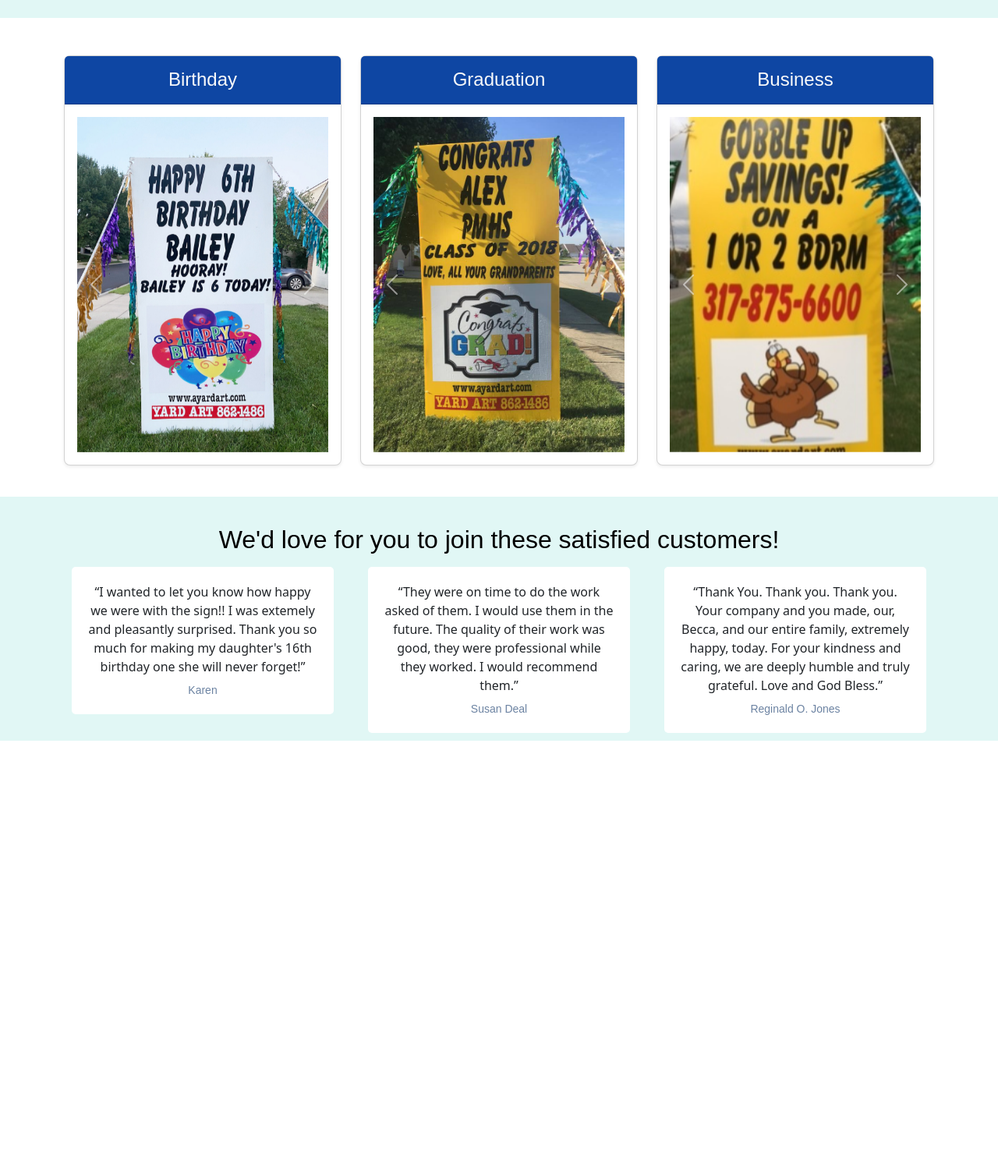
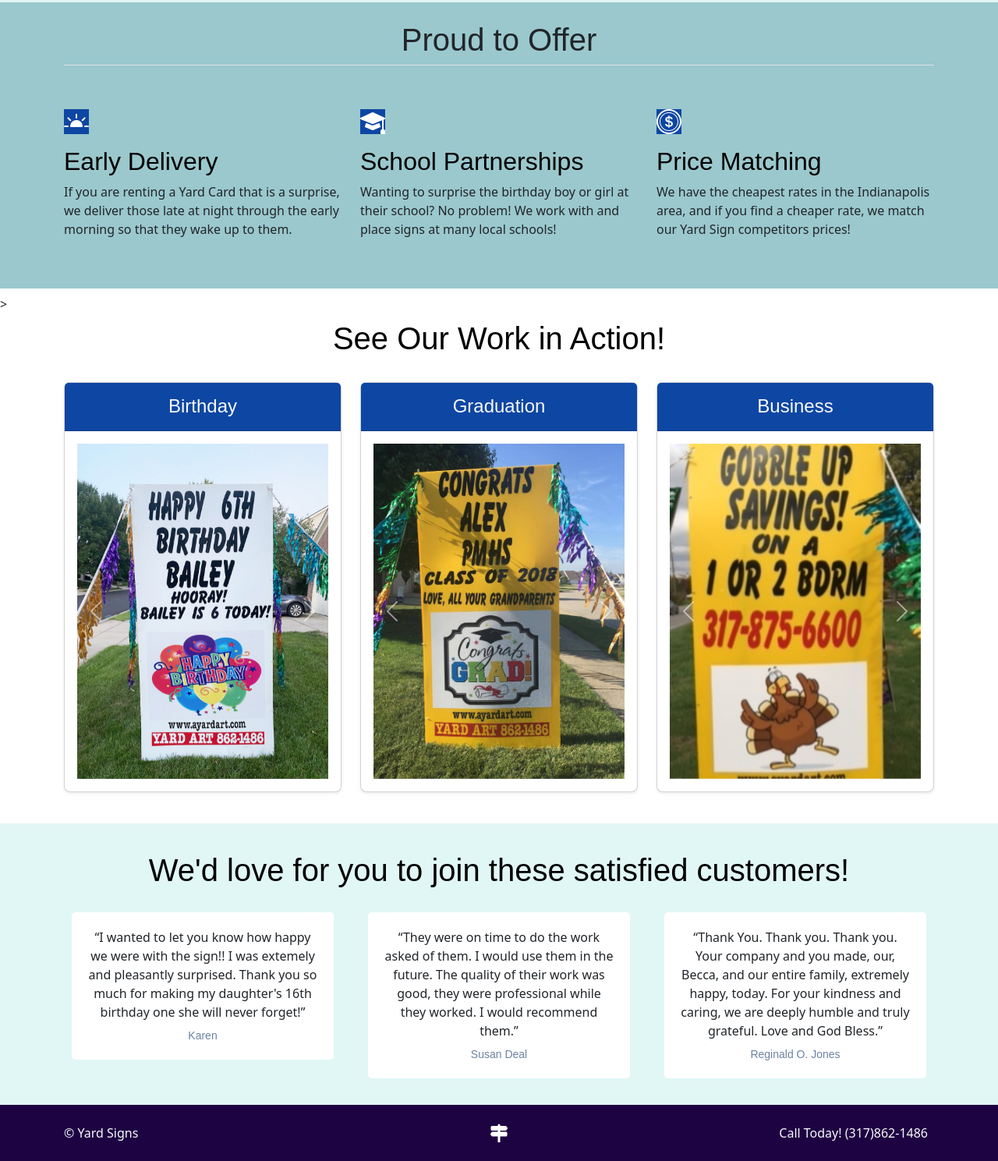
Before and after one commit to bgweaver/yardart, a plain HTML site: page index.html in a window 1280 px wide. Shown: the part 857-2346 px from the top of the page at 78% size. Before the commit the page ends 1807 px from the top, so only its background shows below. Drawn offline with nearby package versions, Linux system fonts and the light colour scheme.

Commit message:
Update index.html

```diff
--- a/index.html
+++ b/index.html
@@ -16,7 +16,7 @@
     <section class="darkBlue">
       <div class="container darkBlue">
           <header class="d-flex flex-wrap justify-content-center py-3 mb-4">
-            <a href="/" class="d-flex align-items-center mb-3 mb-md-0 me-md-auto link-body-emphasis text-decoration-none">
+            <a class="d-flex align-items-center mb-3 mb-md-0 me-md-auto link-body-emphasis text-decoration-none">
               <svg xmlns="http://www.w3.org/2000/svg" width="24" height="24" fill="white" class="bi bi-signpost-2-fill mx-2" viewBox="0 0 16 16">
                 <path d="M7.293.707A1 1 0 0 0 7 1.414V2H2a1 1 0 0 0-1 1v2a1 1 0 0 0 1 1h5v1H2.5a1 1 0 0 0-.8.4L.725 8.7a.5.5 0 0 0 0 .6l.975 1.3a1 1 0 0 0 .8.4H7v5h2v-5h5a1 1 0 0 0 1-1V8a1 1 0 0 0-1-1H9V6h4.5a1 1 0 0 0 .8-.4l.975-1.3a.5.5 0 0 0 0-.6L14.3 2.4a1 1 0 0 0-.8-.4H9v-.586A1 1 0 0 0 7.293.707"/>
               </svg>
@@ -48,13 +48,22 @@
             <div id="carouselExampleAutoplaying" class="carousel slide carousel-container" data-bs-ride="carousel">
                 <div class="carousel-inner">
                     <div class="carousel-item active">
-                        <img src="./images/ayardart_photo.jpg" class="d-block w-100" alt="...">
+                        <img src="./images/ayardart_photo.jpg" class="d-block w-100" alt="yard sign">
                     </div>
                     <div class="carousel-item">
-                        <img src="./images/ayardart2.jpg" class="d-block w-100" alt="...">
+                        <img src="./images/ayardart2.jpg" class="d-block w-100" alt="yard sign">
                     </div>
                     <div class="carousel-item">
-                        <img src="./images/ayardart3.jpg" class="d-block w-100" alt="...">
+                        <img src="./images/ayardart3.jpg" class="d-block w-100" alt="yard sign">
+                    </div>
+                    <div class="carousel-item">
+                      <img src="./images/ayardart5.jpg" class="d-block w-100" alt="yard sign">
+                    </div>
+                    <div class="carousel-item">
+                      <img src="./images/ayardart_photo2.jpg" class="d-block w-100" alt="yard sign">
+                    </div>
+                    <div class="carousel-item">
+                      <img src="./images/ayardart_photo3.jpg" class="d-block w-100" alt="yard sign">
                     </div>
                 </div>
                 <button class="carousel-control-prev" type="button" data-bs-target="#carouselExampleAutoplaying" data-bs-slide="prev">
@@ -75,17 +84,61 @@
         </div>
     </div>
 
-    <!-- Features -->
-        <div class="p-2 mb-5 text-center aqua">
+    <!-- Jumbo -->
+        <div class="p-2 mb-0 text-center aqua">
             <div class="container py-5 aqua">
-                <h2 class="text-body-emphasis">Why Rent from Yard Art?</h2>
+                <h2 class="text-body-emphasis display-6">Why Rent from Yard Art?</h2>
                 <p class="col-lg-8 mx-auto lead">
-                If you are looking to rent a Yard Sign, look no further.  Yard Signs in Indianapolis is the No. 1 Yard Card rental company in Indianapolis!  Our goal is to provide our customers with outstanding, cheap, affordable Yard Signs delivered by our reliable company.  We have the cheapest rates in the Indianapolis area, and if you find a cheaper rate, we match our Yard Sign competitors prices!
-                </p>
+                If you are looking to rent a Yard Sign, look no further.  Yard Signs in Indianapolis is the No. 1 Yard Card rental company in Indianapolis!  Our goal is to provide our customers with outstanding, cheap, affordable Yard Signs delivered by our reliable company.</p>
             </div>
         </div>
 
-    <!--Carousels-->
+    <!--Features-->
+        <section class="darkAqua">
+          <div class="container mt-0 mb-2 pt-4 darkAqua" id="featured-3">
+            <h2 class="pb-2 border-bottom text-center display-6"">Proud to Offer</h2>
+            <div class="row g-4 py-5 row-cols-1 row-cols-lg-3">
+              <div class="feature col">
+                <div class="d-inline-flex align-items-center justify-content-center fs-2 mb-3 feature-icon blue">
+                  <svg xmlns="http://www.w3.org/2000/svg" width="32" height="32" fill="white" class="bi bi-brightness-alt-high-fill" viewBox="0 0 16 16">
+                    <path d="M8 3a.5.5 0 0 1 .5.5v2a.5.5 0 0 1-1 0v-2A.5.5 0 0 1 8 3m8 8a.5.5 0 0 1-.5.5h-2a.5.5 0 0 1 0-1h2a.5.5 0 0 1 .5.5m-13.5.5a.5.5 0 0 0 0-1h-2a.5.5 0 0 0 0 1zm11.157-6.157a.5.5 0 0 1 0 .707l-1.414 1.414a.5.5 0 1 1-.707-.707l1.414-1.414a.5.5 0 0 1 .707 0m-9.9 2.121a.5.5 0 0 0 .707-.707L3.05 5.343a.5.5 0 1 0-.707.707zM8 7a4 4 0 0 0-4 4 .5.5 0 0 0 .5.5h7a.5.5 0 0 0 .5-.5 4 4 0 0 0-4-4"/>
+                  </svg>
+                </div>
+                <h4 class="fs-2 text-body-emphasis">Early Delivery</h4>
+                <p>If you are renting a Yard Card that is a surprise, we deliver those late at night through the early morning so that they wake up to them.</p>
+              </div>
+              <div class="feature col">
+                <div class="d-inline-flex align-items-center justify-content-center fs-2 mb-3 feature-icon blue">
+                  <svg xmlns="http://www.w3.org/2000/svg" width="32" height="32" fill="white" class="bi bi-mortarboard-fill" viewBox="0 0 16 16">
+                    <path d="M8.211 2.047a.5.5 0 0 0-.422 0l-7.5 3.5a.5.5 0 0 0 .025.917l7.5 3a.5.5 0 0 0 .372 0L14 7.14V13a1 1 0 0 0-1 1v2h3v-2a1 1 0 0 0-1-1V6.739l.686-.275a.5.5 0 0 0 .025-.917z"/>
+                    <path d="M4.176 9.032a.5.5 0 0 0-.656.327l-.5 1.7a.5.5 0 0 0 .294.605l4.5 1.8a.5.5 0 0 0 .372 0l4.5-1.8a.5.5 0 0 0 .294-.605l-.5-1.7a.5.5 0 0 0-.656-.327L8 10.466z"/>
+                  </svg>
+                </div>
+                <h4 class="fs-2 text-body-emphasis">School Partnerships</h4>
+                <p>Wanting to surprise the birthday boy or girl at their school? No problem! We work with and place signs at many local schools!</p>
+              </div>
+              <div class="feature col">
+                <div class="d-inline-flex align-items-center justify-content-center fs-2 mb-3 feature-icon blue">
+                  <svg xmlns="http://www.w3.org/2000/svg" width="32" height="32" fill="white" class="bi bi-coin" viewBox="0 0 16 16">
+                    <path d="M5.5 9.511c.076.954.83 1.697 2.182 1.785V12h.6v-.709c1.4-.098 2.218-.846 2.218-1.932 0-.987-.626-1.496-1.745-1.76l-.473-.112V5.57c.6.068.982.396 1.074.85h1.052c-.076-.919-.864-1.638-2.126-1.716V4h-.6v.719c-1.195.117-2.01.836-2.01 1.853 0 .9.606 1.472 1.613 1.707l.397.098v2.034c-.615-.093-1.022-.43-1.114-.9zm2.177-2.166c-.59-.137-.91-.416-.91-.836 0-.47.345-.822.915-.925v1.76h-.005zm.692 1.193c.717.166 1.048.435 1.048.91 0 .542-.412.914-1.135.982V8.518z"/>
+                    <path d="M8 15A7 7 0 1 1 8 1a7 7 0 0 1 0 14m0 1A8 8 0 1 0 8 0a8 8 0 0 0 0 16"/>
+                    <path d="M8 13.5a5.5 5.5 0 1 1 0-11 5.5 5.5 0 0 1 0 11m0 .5A6 6 0 1 0 8 2a6 6 0 0 0 0 12"/>
+                  </svg>
+                </div>
+                <h4 class="fs-2 text-body-emphasis">Price Matching</h4>
+                <p>We have the cheapest rates in the Indianapolis area, and if you find a cheaper rate, we match our Yard Sign competitors prices!</p>
+              </div>
+            </div>
+          </div>
+        </section>
+        >
+
+    <!--Gallery-->
+    <div class="p-2 mb-0 text-center">
+      <div class="container pb-3">
+        <h2 class="text-body-emphasis display-6">See Our Work in Action!</h2>
+      </div>
+    </div>
     <div class="container">
         <div class="row row-cols-1 row-cols-md-3 mb-3 text-center">
             <div class="col">
@@ -97,13 +150,13 @@
                     <div id="bday" class="carousel slide">
                         <div class="carousel-inner">
                           <div class="carousel-item active">
-                            <img src="./images/ayardartayardart.jpg" class="d-block w-100" alt="...">
+                            <img src="./images/ayardartayardart.jpg" class="d-block w-100" alt="yard sign">
                           </div>
                           <div class="carousel-item">
-                            <img src="./images/Sweet16YardCardIndianapolis1.jpg" class="d-block w-100" alt="...">
+                            <img src="./images/Sweet16YardCardIndianapolis1.jpg" class="d-block w-100" alt="yard sign">
                           </div>
                           <div class="carousel-item">
-                            <img src="./images/40thBirthdayYardSignIndianapolis5.jpg" class="d-block w-100" alt="...">
+                            <img src="./images/40thBirthdayYardSignIndianapolis5.jpg" class="d-block w-100" alt="yard sign">
                           </div>
                         </div>
                         <button class="carousel-control-prev" type="button" data-bs-target="#bday" data-bs-slide="prev">
@@ -127,13 +180,13 @@
                     <div id="grad" class="carousel slide">
                         <div class="carousel-inner">
                           <div class="carousel-item active">
-                            <img src="./images/GraduationYardCardIndianapolisIN1.jpg" class="d-block w-100" alt="...">
+                            <img src="./images/GraduationYardCardIndianapolisIN1.jpg" class="d-block w-100" alt="yard sign">
                           </div>
                           <div class="carousel-item">
-                            <img src="./images/GraduationYardCardsYartArt1.jpg" class="d-block w-100" alt="...">
+                            <img src="./images/GraduationYardCardsYartArt1.jpg" class="d-block w-100" alt="yard sign">
                           </div>
                           <div class="carousel-item">
-                            <img src="./images/GraduationYardSignIndianapolis2.jpg" class="d-block w-100" alt="...">
+                            <img src="./images/GraduationYardSignIndianapolis2.jpg" class="d-block w-100" alt="yard sign">
                           </div>
                         </div>
                         <button class="carousel-control-prev" type="button" data-bs-target="#grad" data-bs-slide="prev">
@@ -157,13 +210,13 @@
                 <div id="carouselBiz" class="carousel slide">
                     <div class="carousel-inner">
                       <div class="carousel-item active">
-                        <img src="./images/BusinessYardCardIndianapolis1.jpg" class="d-block w-100" alt="...">
+                        <img src="./images/BusinessYardCardIndianapolis1.jpg" class="d-block w-100" alt="yard sign">
                       </div>
                       <div class="carousel-item">
-                        <img src="./images/BusinessYardSignsIndianapolisIN1.jpg" class="d-block w-100" alt="...">
+                        <img src="./images/BusinessYardSignsIndianapolisIN1.jpg" class="d-block w-100" alt="yard sign">
                       </div>
                       <div class="carousel-item">
-                        <img src="./images/DentalYardSignsIndianapolis1.jpg" class="d-block w-100" alt="...">
+                        <img src="./images/DentalYardSignsIndianapolis1.jpg" class="d-block w-100" alt="yard sign">
                       </div>
                     </div>
                     <button class="carousel-control-prev" type="button" data-bs-target="#carouselBiz" data-bs-slide="prev">
@@ -182,11 +235,11 @@
     </div>
 
     <!--Testimonials-->
-    <section class="home-testimonial testimonialBackground">
-        <div class="container-fluid">
+    <section class="home-testimonial testimonialBackground aqua">
+        <div class="container-fluid py-4">
             <div class="row d-flex justify-content-center testimonial-pos">
                 <div class="col-md-12 d-flex justify-content-center">
-                    <h2 class="py-3">We'd love for you to join these satisfied customers!</h2>
+                    <h2 class="py-3 text-center display-6"">We'd love for you to join these satisfied customers!</h2>
                 </div>
             </div>
             <section class="home-testimonial-bottom">
@@ -195,7 +248,7 @@
                         <div class="col-md-4 style-3">
                             <div class="tour-item ">
                                 <div class="tour-desc bg-white">
-                                    <div class="tour-text text-center pb-2">&ldquo;I wanted to let you know how happy we were with the sign!!  I was extemely and pleasantly surprised. Thank you so much for making my daughter's 16th birthday one she will never forget!&rdquo;</div>
+                                    <div class="tour-text text-center pb-2 align-middle">&ldquo;I wanted to let you know how happy we were with the sign!!  I was extemely and pleasantly surprised. Thank you so much for making my daughter's 16th birthday one she will never forget!&rdquo;</div>
                                     <div class="link-name d-flex justify-content-center">Karen</div>
                                 </div>
                             </div>
@@ -221,6 +274,26 @@
             </section>
     </section>
 
+  <!--Footer-->
+  <section class="darkBlue my-0 py-3">
+    <div class="container darkBlue">
+      <footer class="d-flex flex-wrap justify-content-between align-items-center">
+        <p class="col-md-4 mb-0 text-light">© Yard Signs</p>
+
+        <a class="col-md-4 d-flex align-items-center justify-content-center mb-3 mb-md-0 me-md-auto link-body-emphasis text-decoration-none">
+          <svg xmlns="http://www.w3.org/2000/svg" width="24" height="24" fill="white" class="bi bi-signpost-2-fill mx-2" viewBox="0 0 16 16">
+            <path d="M7.293.707A1 1 0 0 0 7 1.414V2H2a1 1 0 0 0-1 1v2a1 1 0 0 0 1 1h5v1H2.5a1 1 0 0 0-.8.4L.725 8.7a.5.5 0 0 0 0 .6l.975 1.3a1 1 0 0 0 .8.4H7v5h2v-5h5a1 1 0 0 0 1-1V8a1 1 0 0 0-1-1H9V6h4.5a1 1 0 0 0 .8-.4l.975-1.3a.5.5 0 0 0 0-.6L14.3 2.4a1 1 0 0 0-.8-.4H9v-.586A1 1 0 0 0 7.293.707"/>
+          </svg>
+        </a>
+
+        <ul class="nav col-md-4 justify-content-end">
+          <li class="nav-item"><a class="nav-link px-2 text-light">Call Today! (317)862-1486</a></li>
+        </ul>
+      </footer>
+    </div>
+  </section>
+
+
     <script src="https://cdn.jsdelivr.net/npm/bootstrap@5.3.3/dist/js/bootstrap.bundle.min.js" integrity="sha384-YvpcrYf0tY3lHB60NNkmXc5s9fDVZLESaAA55NDzOxhy9GkcIdslK1eN7N6jIeHz" crossorigin="anonymous"></script>
 
     </body>
```
